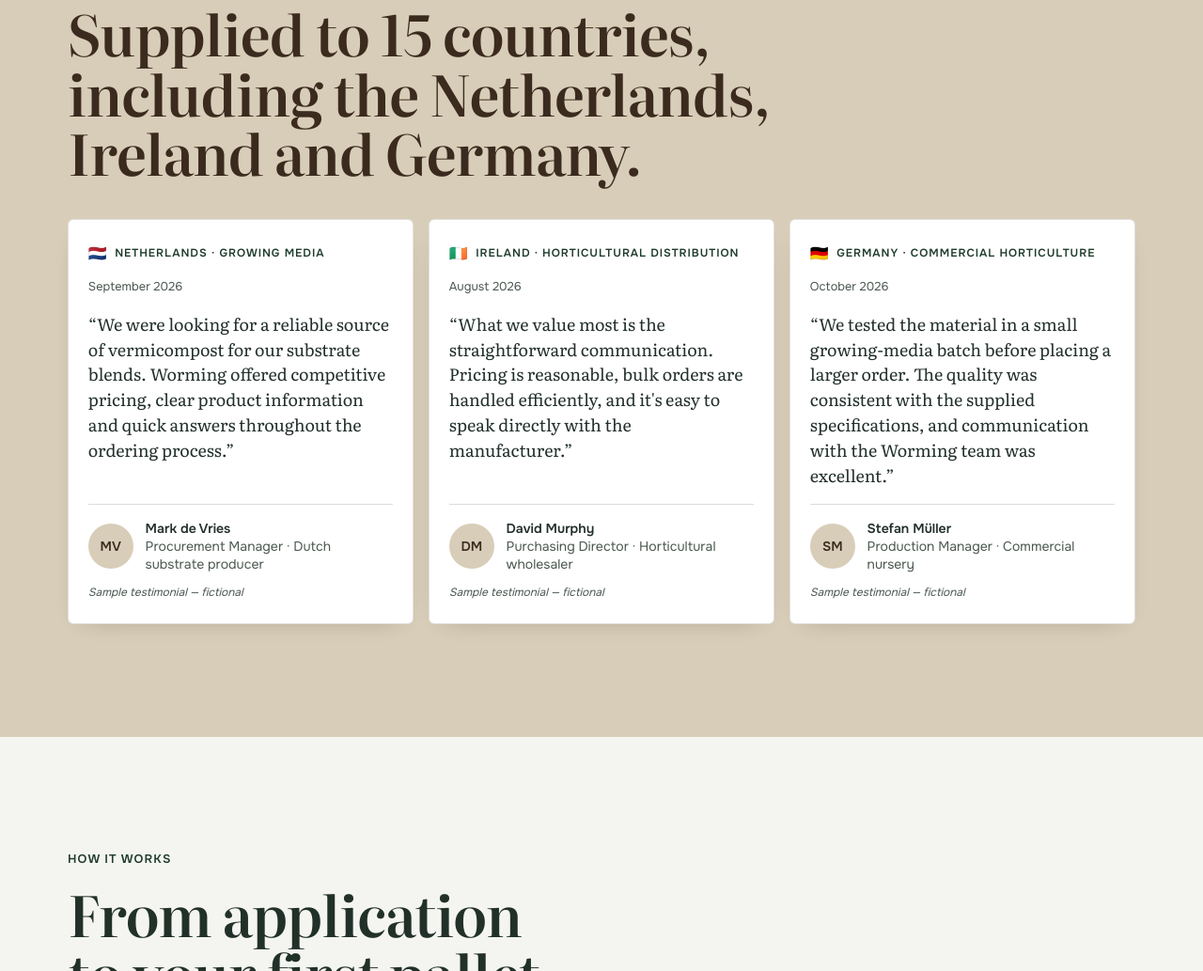
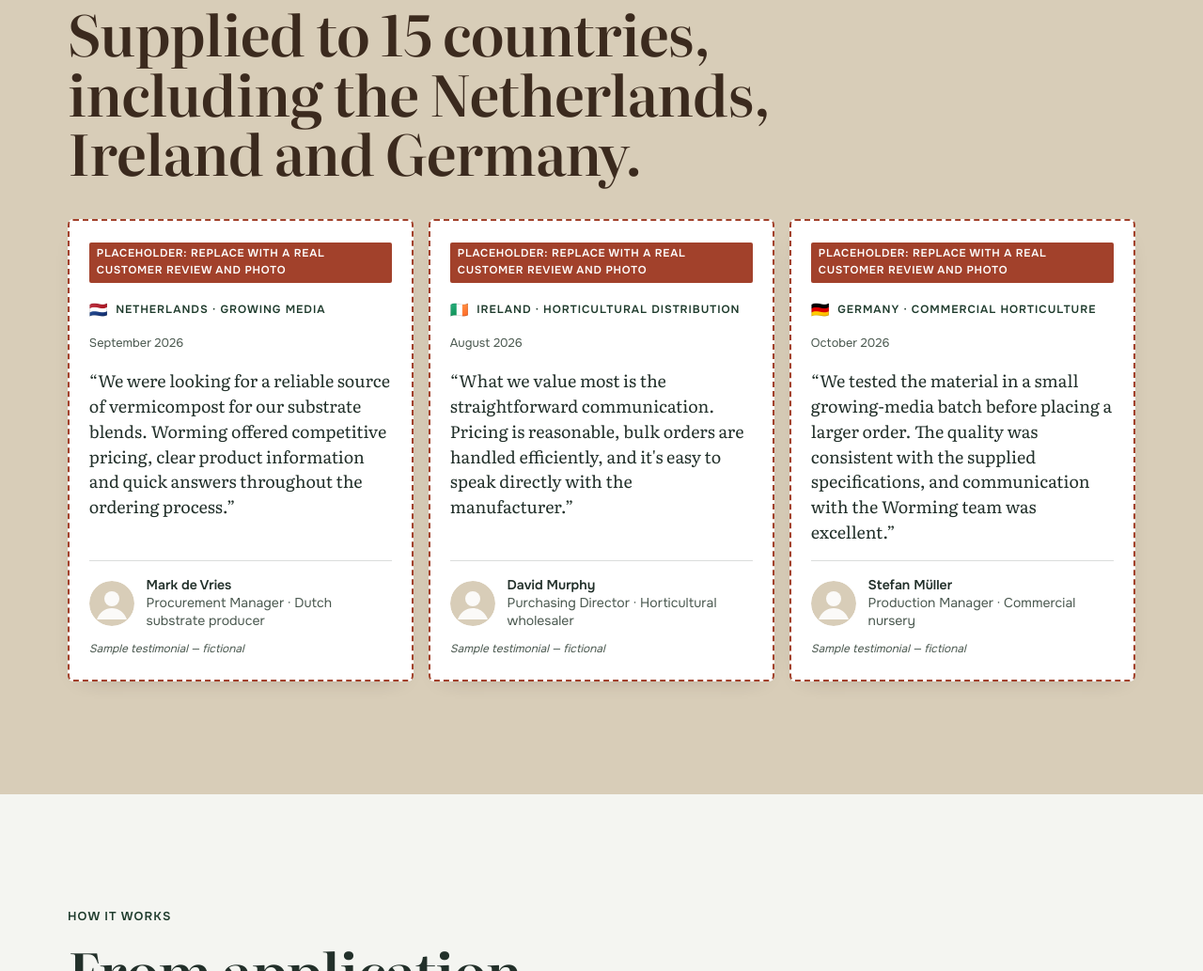
Before and after one commit to fitosauna/b2b.worming, a plain HTML site: page index.html in a window 1280 px wide. Shown: the part 5379-6412 px from the top of the page at 94% size. Drawn offline with Linux system fonts and the light colour scheme.

Commit message:
Flag review cards as placeholders with dummy avatars
Co-Authored-By: Claude Opus 5.5 <noreply@anthropic.com>
Claude-Session: https://claude.ai/code/session_01P849ph7E1yNLEZWMAp9iSL

```diff
--- a/css/b2b.css
+++ b/css/b2b.css
@@ -230,6 +230,10 @@ button{font:inherit}
 .review__top{display:flex;justify-content:space-between;align-items:baseline;gap:.8rem;flex-wrap:wrap}
 .review__date{font-size:.8rem;color:var(--ink-soft)}
 .review__label{font-size:.75rem;color:var(--ink-soft);font-style:italic;margin-top:-.3rem}
+.review--placeholder{border:2px dashed #A2412B}
+.review__avatar--ph{padding:0;background:none}
+.review__avatar--ph circle:first-child{fill:var(--sand)}
+.review__avatar--ph circle:last-of-type,.review__avatar--ph path{fill:#fff;opacity:.9}
 .review--todo{border:2px dashed #A2412B}
 .review--todo blockquote,.review--todo .review__who{color:var(--ink-soft)}
 .todo-tag{align-self:flex-start;background:#A2412B;color:#fff;font-size:.72rem;font-weight:600;letter-spacing:.06em;text-transform:uppercase;padding:.2rem .5rem;border-radius:2px}
--- a/index.html
+++ b/index.html
@@ -342,29 +342,32 @@
     <!-- REVIEWS: these three are labelled fictional samples. Replace them with real, approved customer quotes when you have them,
          then remove the "Sample testimonial — fictional" line. -->
     <div class="reviews">
-      <figure class="review">
+      <figure class="review review--placeholder">
+        <span class="todo-tag">Placeholder: replace with a real customer review and photo</span>
         <div class="review__top"><span class="review__meta"><span class="review__flag" aria-hidden="true">🇳🇱</span> Netherlands · Growing media</span><span class="review__date">September 2026</span></div>
         <blockquote>“We were looking for a reliable source of vermicompost for our substrate blends. Worming offered competitive pricing, clear product information and quick answers throughout the ordering process.”</blockquote>
         <figcaption class="review__who">
-          <span class="review__avatar" aria-hidden="true">MV</span>
+          <svg class="review__avatar review__avatar--ph" viewBox="0 0 48 48" role="img" aria-label="Placeholder photo"><circle cx="24" cy="24" r="24"/><circle cx="24" cy="19" r="8"/><path d="M8 41c3-8 9-12 16-12s13 4 16 12"/></svg>
           <span><strong>Mark de Vries</strong><br>Procurement Manager · Dutch substrate producer</span>
         </figcaption>
         <p class="review__label">Sample testimonial — fictional</p>
       </figure>
-      <figure class="review">
+      <figure class="review review--placeholder">
+        <span class="todo-tag">Placeholder: replace with a real customer review and photo</span>
         <div class="review__top"><span class="review__meta"><span class="review__flag" aria-hidden="true">🇮🇪</span> Ireland · Horticultural distribution</span><span class="review__date">August 2026</span></div>
         <blockquote>“What we value most is the straightforward communication. Pricing is reasonable, bulk orders are handled efficiently, and it's easy to speak directly with the manufacturer.”</blockquote>
         <figcaption class="review__who">
-          <span class="review__avatar" aria-hidden="true">DM</span>
+          <svg class="review__avatar review__avatar--ph" viewBox="0 0 48 48" role="img" aria-label="Placeholder photo"><circle cx="24" cy="24" r="24"/><circle cx="24" cy="19" r="8"/><path d="M8 41c3-8 9-12 16-12s13 4 16 12"/></svg>
           <span><strong>David Murphy</strong><br>Purchasing Director · Horticultural wholesaler</span>
         </figcaption>
         <p class="review__label">Sample testimonial — fictional</p>
       </figure>
-      <figure class="review">
+      <figure class="review review--placeholder">
+        <span class="todo-tag">Placeholder: replace with a real customer review and photo</span>
         <div class="review__top"><span class="review__meta"><span class="review__flag" aria-hidden="true">🇩🇪</span> Germany · Commercial horticulture</span><span class="review__date">October 2026</span></div>
         <blockquote>“We tested the material in a small growing-media batch before placing a larger order. The quality was consistent with the supplied specifications, and communication with the Worming team was excellent.”</blockquote>
         <figcaption class="review__who">
-          <span class="review__avatar" aria-hidden="true">SM</span>
+          <svg class="review__avatar review__avatar--ph" viewBox="0 0 48 48" role="img" aria-label="Placeholder photo"><circle cx="24" cy="24" r="24"/><circle cx="24" cy="19" r="8"/><path d="M8 41c3-8 9-12 16-12s13 4 16 12"/></svg>
           <span><strong>Stefan Müller</strong><br>Production Manager · Commercial nursery</span>
         </figcaption>
         <p class="review__label">Sample testimonial — fictional</p>
```
